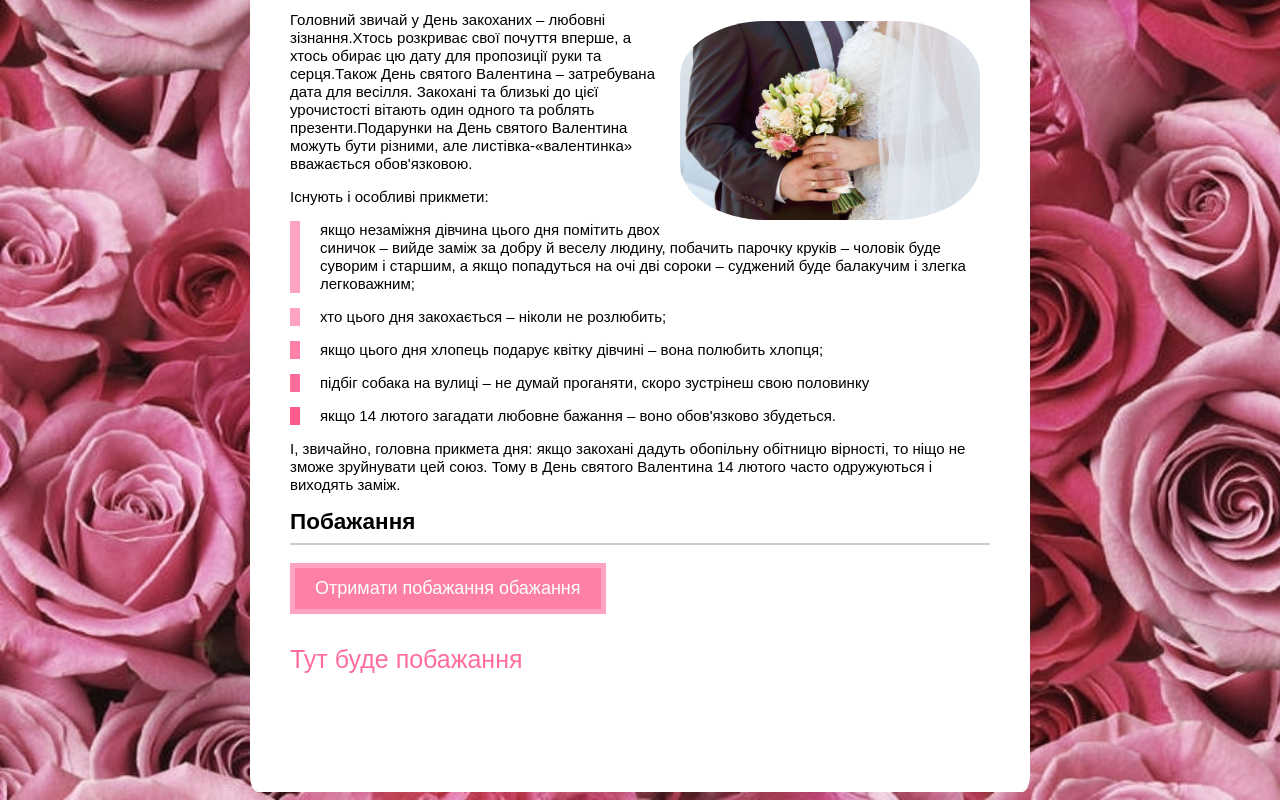
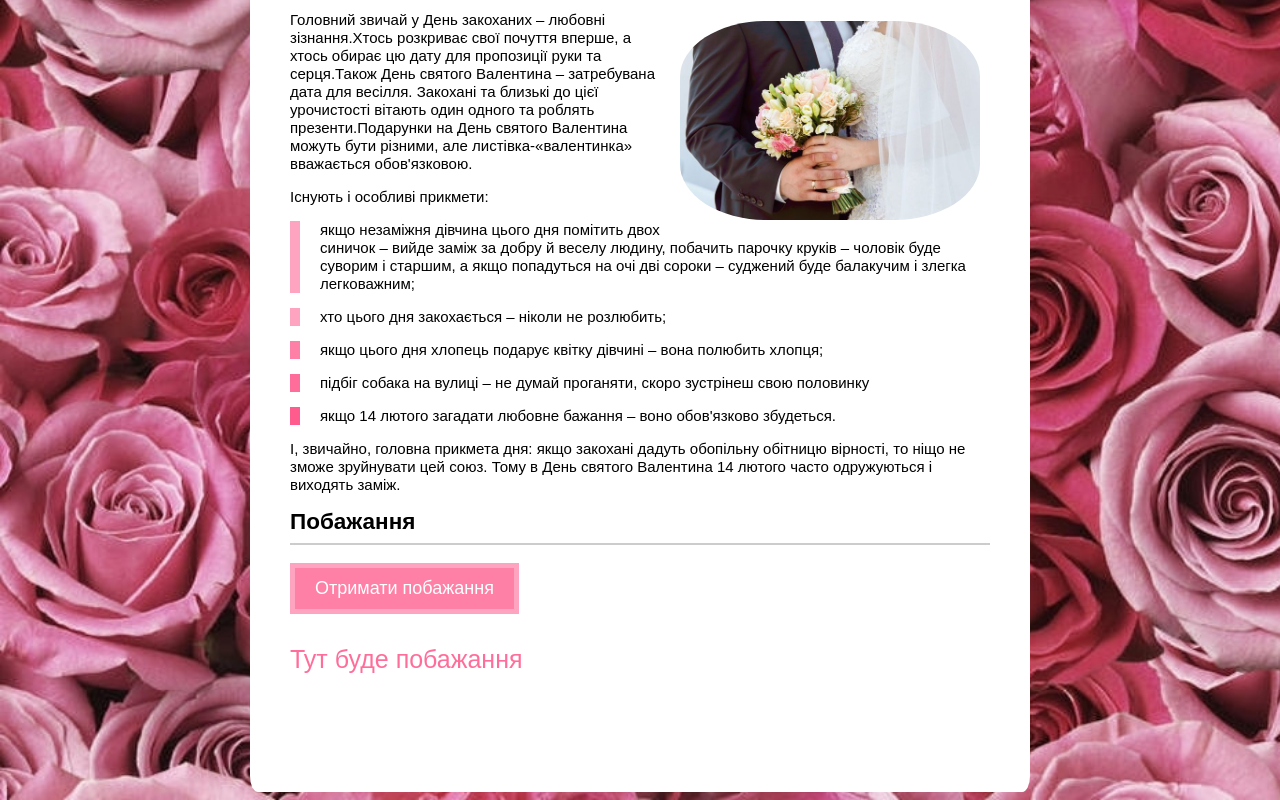
Before and after one commit to SashaTatu/Valentine2, a plain HTML site: page index.html in a window 1280 px wide. Shown: the part 853-1653 px from the top of the page. Drawn offline with Linux system fonts and the light colour scheme; files whose address does not match are found by name.

Commit message:
змінено назву кнопки

```diff
--- a/index.html
+++ b/index.html
@@ -40,7 +40,7 @@
       </section>
       <section сlass="wishes">
         <h2>Побажання</h2>
-            <button id="btn_wishes">Отримати побажання обажання</button>
+            <button id="btn_wishes">Отримати побажання</button>
             <p id="p_wishes">Тут буде побажання</p>
       </section>
       <footer class="site-footer">
```
